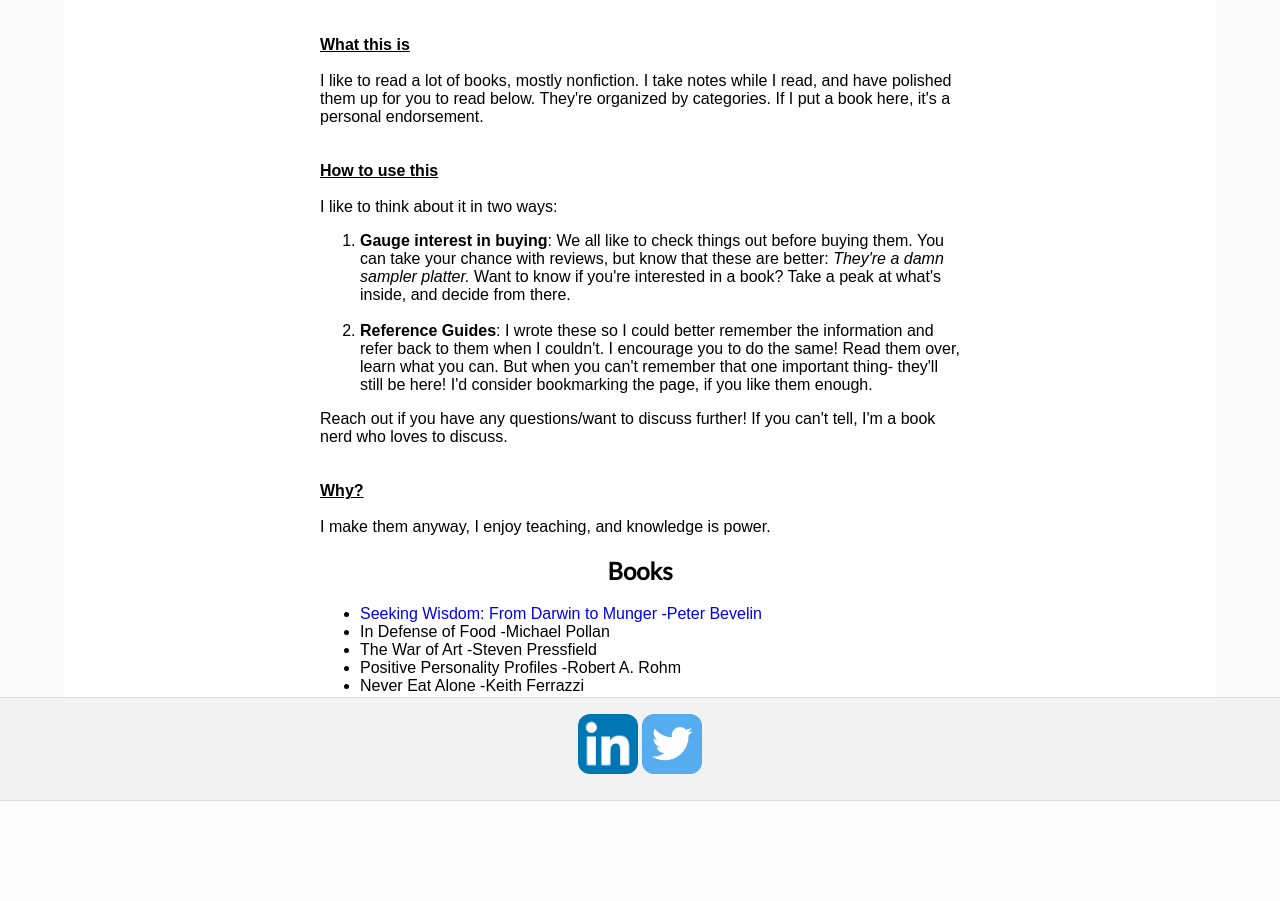
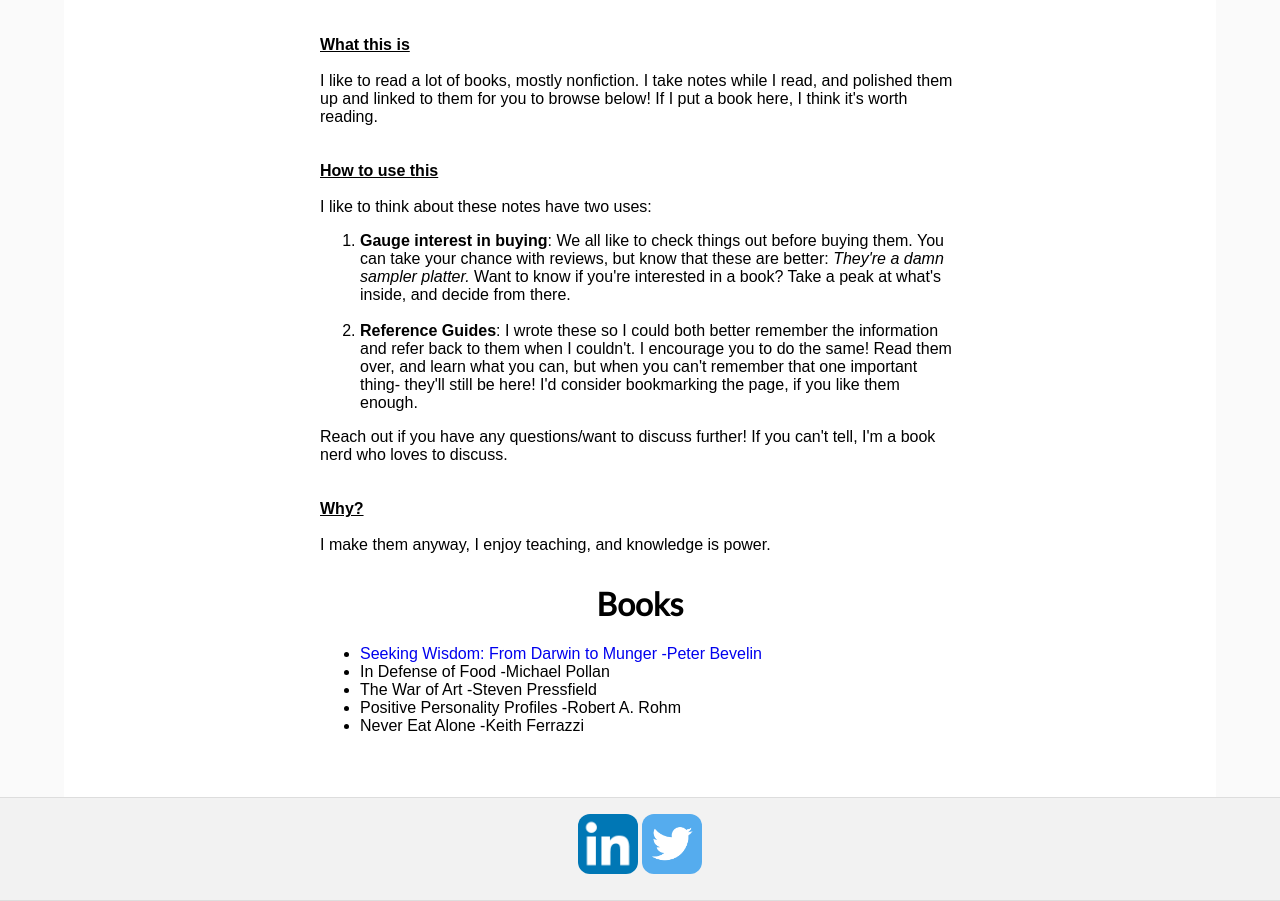
Before and after one commit to justinmulvs/website, a PHP site: page /books.html in a window 1280 px wide. Shown: the part 61-962 px from the top of the page. Before the commit the page ends 862 px from the top, so only its background shows below. Run offline with PHP 8.4, Linux system fonts and the light colour scheme.

Commit message:
Lots of styling

```diff
--- a/books.html
+++ b/books.html
@@ -32,14 +32,14 @@
 	<div class="container" id="books-container">
 
 		<ul id="books-overview">
-			<li><span class='underline'><b>What this is</b></span><br><br> I like to read a lot of books, mostly nonfiction. I take notes while I read, and have polished them up for you to read below. They're organized by categories. If I put a book here, it's a personal endorsement.<br><br><br>
+			<li><span class='underline'><b>What this is</b></span><br><br> I like to read a lot of books, mostly nonfiction. I take notes while I read, and polished them up and linked to them for you to browse below! If I put a book here, I think it's worth reading.<br><br><br>
 
-			<li><span class="underline"><b>How to use this</b></span><br><br> I like to think about it in two ways:
+			<li><span class="underline"><b>How to use this</b></span><br><br> I like to think about these notes have two uses:
 
 				<ol>
 					<li><b>Gauge interest in buying</b>: We all like to check things out before buying them. You can take your chance with reviews, but know that these are better: <i>They're a damn sampler platter.</i> Want to know if you're interested in a book? Take a peak at what's inside, and decide from there.</li><br>
 
-					<li><b>Reference Guides</b>: I wrote these so I could better remember the information and refer back to them when I couldn't. I encourage you to do the same! Read them over, learn what you can. But when you can't remember that one important thing- they'll still be here! I'd consider bookmarking the page, if you like them enough.</li>
+					<li><b>Reference Guides</b>: I wrote these so I could both better remember the information and refer back to them when I couldn't. I encourage you to do the same! Read them over, and learn what you can, but when you can't remember that one important thing- they'll still be here! I'd consider bookmarking the page, if you like them enough.</li>
 
 				</ol>
 
@@ -51,7 +51,7 @@
 
 		</ul>
 
-		<h2>Books</h2>
+		<h1>Books</h1>
 		<ul class="books">
 			<li><a href="books/wisdom.html">Seeking Wisdom: From Darwin to Munger -Peter Bevelin</a></li>
 			<li>In Defense of Food -Michael Pollan</li>
--- a/css/main.css
+++ b/css/main.css
@@ -135,13 +135,14 @@
 #books-container{
 	max-width: 90%;
 	margin: auto;
-	padding: 20px 0;
+	padding: 20px 0 80px;
 }
 
 #books-overview {
 	text-align: left;
 	list-style: none;
 	padding-left: 0;
+	margin-bottom: 30px;
 }
 
 .books
--- a/css/responsive.css
+++ b/css/responsive.css
@@ -12,8 +12,8 @@
 	***/
 
 
-	#container {
-		margin: 70px 0 0;
+	.container {
+		margin: 90px 0 0;
 	}
 
 	#profile-photo {
@@ -26,7 +26,8 @@
 		float: right;
 		width: 40%;
 		padding: 0;
-		margin: 1% 5% 0 0;
+		margin: -2.5% 5% 0 0;
+		font-size: 0.9em;
 	}
 
 	#name,
@@ -64,6 +65,19 @@
 @media screen AND (min-width: 930px) {
 
 	/***
+	PAGE: HOME
+	***/
+
+	.container {
+		margin: 70px 0 0 0;
+	}
+
+	.words{
+		margin: 0 5% 0 0;
+		font-size: 1em;
+	}
+
+	/***
 	PAGE: MUSIC
 	***/
 
@@ -79,7 +93,7 @@
 	#early-bird {
 		float: left;
 		max-width: 45%;
-		margin: 0 1% 20px 3%;
+		margin: 20px 1% 20px 3%;
 		border: 1px solid #e5d372;
 	}
 
@@ -103,7 +117,7 @@
 		#strange-appeal {
 		float: right;
 		max-width: 45%;
-		margin: 0 3% 0 1%;
+		margin: 20px 3% 0 1%;
 		border: 1px solid #999;
 	}
 
@@ -129,6 +143,6 @@
 		max-width: 90%;
 		background-color: white;
 		box-sizing: border-box;
-		padding: 20px 20%;
+		padding: 20px 20% 80px;
 	}
 }
--- a/index.html
+++ b/index.html
@@ -24,13 +24,13 @@
 </head>
 
 <body>
-	<div class="container" class="group">
+	<div class="container" class="group" id="home">
 
 		<img src="images/award.png" id="profile-photo" alt="photo of me">
 
 		<div class="words">
 			<h1 id="name">Hey, I'm Justin.</h1>
-			<h2 id="intro">I play <a href="music.html" id="music">Music</a> and work at <a href="https://www.crystalknows.com/" target="_blank" id="crystal">Crystal</a>.</h2>
+			<h2 id="intro">I play <a href="music.html" id="music">Music</a> and work at <a href="https://www.crystalknows.com/" target="_blank" id="crystal">Crystal</a>.<br><br>I also like to read a lot of <a href="books.html">Books</a>, and share my learnings from them.</h2>
 		</div>
 
 	</div>
```
